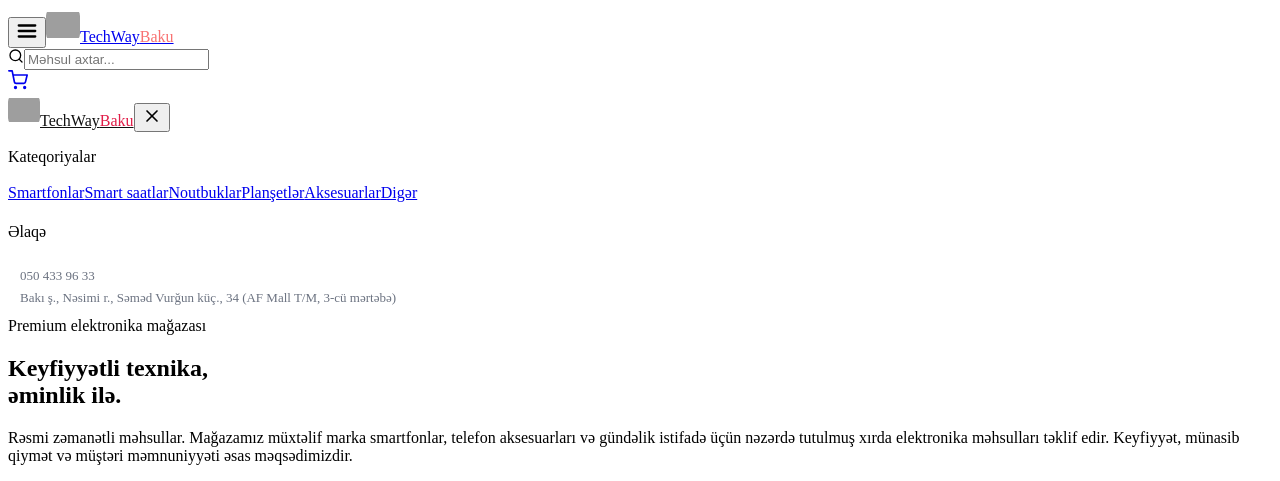
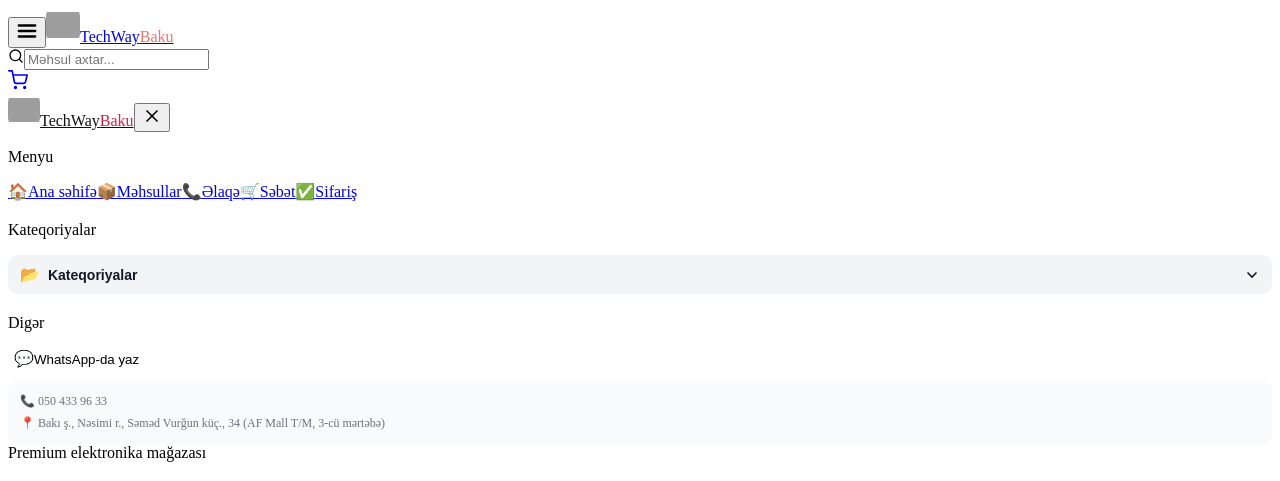
Before and after one commit to vafadar7/TechWayBAku4, a React (Create React App) app: page / in a window 1280 px wide. Both pictures are taken after a click on the button 27 px from the left and 32 px from the top of the page. Shown: the top 481 px of the page. Built offline with nearby package versions, Linux system fonts and the light colour scheme; grey boxes are pictures that could not be loaded; the HTML template or start-up script is replaced by a standard one.

Commit message:
Refactor Header component with navigation updates

```diff
--- a/src/components.js/Header.jsx
+++ b/src/components.js/Header.jsx
@@ -1,23 +1,44 @@
+
 import { useState } from "react";
-import { Link, useNavigate } from "react-router-dom";
+import { Link, NavLink, useNavigate } from "react-router-dom";
 import siteData from "../data.js/siteData";
+import {
+  generateWhatsAppUrl,
+  hasValidWhatsAppNumber,
+} from "../utils/whatsapp";
 
 const LOGO_URL =
   "https://encrypted-tbn0.gstatic.com/images?q=tbn:ANd9GcRv48Ml6ofYQmcqUE2cdyzq21hLiw23ZqChJw&s";
 
-const CATALOG_ITEMS = [
-  { label: "Smartfonlar" },
-  { label: "Smart saatlar" },
-  { label: "Noutbuklar" },
-  { label: "Planşetlər" },
-  { label: "Aksesuarlar" },
-  { label: "Digər" },
+/* ── Əsas naviqasiya linkləri ── */
+const NAV_LINKS = [
+  { to: "/", label: "Ana səhifə", end: true, icon: "🏠" },
+  { to: "/products", label: "Məhsullar", icon: "📦" },
+  { to: "/contact", label: "Əlaqə", icon: "📞" },
+  { to: "/cart", label: "Səbət", icon: "🛒" },
+  { to: "/checkout", label: "Sifariş", icon: "✅" },
+];
+
+/* ── Kateqoriyalar ── */
+const CATEGORIES = [
+  { label: "Smartfonlar", icon: "📱" },
+  { label: "Smart saatlar", icon: "⌚" },
+  { label: "Noutbuklar", icon: "💻" },
+  { label: "Planşetlər", icon: "📟" },
+  { label: "Aksesuarlar", icon: "🎧" },
+  { label: "Digər", icon: "📦" },
 ];
 
 export default function Header({ cartCount = 0, products = [] }) {
   const [drawerOpen, setDrawerOpen] = useState(false);
+  const [catsOpen, setCatsOpen] = useState(false);
   const [query, setQuery] = useState("");
   const navigate = useNavigate();
+
+  const closeDrawer = () => {
+    setDrawerOpen(false);
+    setCatsOpen(false);
+  };
 
   const handleSearch = (e) => {
     e.preventDefault();
@@ -28,16 +49,31 @@ export default function Header({ cartCount = 0, products = [] }) {
     }
   };
 
+  const handleWhatsApp = () => {
+    if (!hasValidWhatsAppNumber()) {
+      alert("WhatsApp nömrəsi düzgün qurulmayıb.");
+      return;
+    }
+    const url = generateWhatsAppUrl(`Salam, ${siteData.businessName}!`);
+    window.location.href = url;
+    closeDrawer();
+  };
+
+  const activeCls = ({ isActive }) =>
+    `catalog-link${isActive ? " active" : ""}`;
+
   return (
     <>
-      {/* ── Qara header bar ── */}
+      {/* ══════════════ QARA HEADER BAR ══════════════ */}
       <header className="header">
         <div className="container header-inner">
-          {/* Sol — 3 xətli icon (sözsüz) */}
+
+          {/* Sol — 3 xətli icon */}
           <button
             className="catalog-btn"
             onClick={() => setDrawerOpen(true)}
             aria-label="Menyunu aç"
+            aria-expanded={drawerOpen}
           >
             <svg
               width="22"
@@ -118,15 +154,22 @@ export default function Header({ cartCount = 0, products = [] }) {
         </div>
       </header>
 
-      {/* ── Catalog Drawer ── */}
+      {/* ══════════════ DRAWER ══════════════ */}
       {drawerOpen && (
-        <div className="catalog-backdrop" onClick={() => setDrawerOpen(false)}>
+        <>
+          {/* Overlay */}
+          <div
+            className="catalog-backdrop"
+            onClick={closeDrawer}
+            aria-hidden="true"
+          />
+
+          {/* Drawer panel */}
           <nav
             className="catalog-drawer"
-            onClick={(e) => e.stopPropagation()}
             role="dialog"
             aria-modal="true"
-            aria-label="Kataloq menyusu"
+            aria-label="Əsas menyu"
           >
             {/* Drawer başlıq */}
             <div className="catalog-drawer-head">
@@ -134,7 +177,7 @@ export default function Header({ cartCount = 0, products = [] }) {
                 to="/"
                 className="header-brand"
                 style={{ color: "#111" }}
-                onClick={() => setDrawerOpen(false)}
+                onClick={closeDrawer}
               >
                 <img
                   src={LOGO_URL}
@@ -146,14 +189,16 @@ export default function Header({ cartCount = 0, products = [] }) {
                     borderRadius: 8,
                   }}
                 />
-                <span>
-                  TechWay<span style={{ color: "#e11d48" }}>Baku</span>
+                <span style={{ color: "#111" }}>
+                  TechWay
+                  <span style={{ color: "#e11d48" }}>Baku</span>
                 </span>
               </Link>
+
               <button
                 className="drawer-close"
-                onClick={() => setDrawerOpen(false)}
-                aria-label="Bağla"
+                onClick={closeDrawer}
+                aria-label="Menyunu bağla"
               >
                 <svg
                   width="20"
@@ -172,36 +217,138 @@ export default function Header({ cartCount = 0, products = [] }) {
 
             {/* Drawer body */}
             <div className="catalog-drawer-body">
-              <p className="catalog-section-title">Kateqoriyalar</p>
-              {CATALOG_ITEMS.map((item) => (
-                <Link
-                  key={item.label}
-                  to={`/products?category=${encodeURIComponent(item.label)}`}
-                  className="catalog-link"
-                  onClick={() => setDrawerOpen(false)}
+
+              {/* ── Əsas naviqasiya ── */}
+              <p className="catalog-section-title">Menyu</p>
+
+              {NAV_LINKS.map((item) => (
+                <NavLink
+                  key={item.to}
+                  to={item.to}
+                  end={item.end}
+                  className={activeCls}
+                  onClick={closeDrawer}
                 >
-                  <span style={{ fontSize: 18 }}>{item.icon}</span>
+                  <span style={{ fontSize: 16 }}>{item.icon}</span>
                   {item.label}
-                </Link>
+                </NavLink>
               ))}
 
+              {/* ── Kateqoriyalar (accordion) ── */}
               <p className="catalog-section-title" style={{ marginTop: 20 }}>
-                Əlaqə
+                Kateqoriyalar
               </p>
+
+              {/* Accordion toggle */}
+              <button
+                type="button"
+                onClick={() => setCatsOpen((v) => !v)}
+                style={{
+                  display: "flex",
+                  alignItems: "center",
+                  justifyContent: "space-between",
+                  width: "100%",
+                  padding: "10px 12px",
+                  border: 0,
+                  borderRadius: 10,
+                  background: catsOpen ? "#fee2e2" : "#f3f4f6",
+                  color: catsOpen ? "#e11d48" : "#111827",
+                  fontSize: 14,
+                  fontWeight: 700,
+                  cursor: "pointer",
+                  transition: "background .15s",
+                  marginBottom: 4,
+                }}
+                aria-expanded={catsOpen}
+              >
+                <span style={{ display: "flex", alignItems: "center", gap: 8 }}>
+                  <span style={{ fontSize: 16 }}>📂</span>
+                  Kateqoriyalar
+                </span>
+                {/* Chevron */}
+                <svg
+                  width="16"
+                  height="16"
+                  viewBox="0 0 24 24"
+                  fill="none"
+                  stroke="currentColor"
+                  strokeWidth="2.5"
+                  strokeLinecap="round"
+                  style={{
+                    transform: catsOpen ? "rotate(180deg)" : "rotate(0deg)",
+                    transition: "transform .2s",
+                  }}
+                >
+                  <polyline points="6 9 12 15 18 9" />
+                </svg>
+              </button>
+
+              {/* Kateqoriya siyahısı */}
+              {catsOpen && (
+                <div
+                  style={{
+                    paddingLeft: 8,
+                    display: "flex",
+                    flexDirection: "column",
+                    gap: 2,
+                    animation: "dropDown .15s ease",
+                  }}
+                >
+                  {CATEGORIES.map((cat) => (
+                    <Link
+                      key={cat.label}
+                      to={`/products?category=${encodeURIComponent(cat.label)}`}
+                      className="catalog-link"
+                      style={{ fontSize: 13 }}
+                      onClick={closeDrawer}
+                    >
+                      <span style={{ fontSize: 15 }}>{cat.icon}</span>
+                      {cat.label}
+                    </Link>
+                  ))}
+                </div>
+              )}
+
+              {/* ── Əlaqə və Kömək ── */}
+              <p className="catalog-section-title" style={{ marginTop: 20 }}>
+                Digər
+              </p>
+
+              {/* WhatsApp-da yaz */}
+              <button
+                type="button"
+                className="catalog-link"
+                style={{
+                  width: "100%",
+                  border: 0,
+                  background: "transparent",
+                  cursor: "pointer",
+                  textAlign: "left",
+                }}
+                onClick={handleWhatsApp}
+              >
+                <span style={{ fontSize: 16 }}>💬</span>
+                WhatsApp-da yaz
+              </button>
+
+              {/* Əlaqə məlumatları */}
               <div
                 style={{
-                  padding: "8px 12px",
-                  fontSize: 13,
+                  marginTop: 12,
+                  padding: "10px 12px",
+                  background: "#f9fafb",
+                  borderRadius: 10,
+                  fontSize: 12,
                   color: "#6b7280",
-                  lineHeight: 1.7,
+                  lineHeight: 1.8,
                 }}
               >
-                <div>{siteData.phone}</div>
-                <div>{siteData.address}</div>
+                <div>📞 {siteData.phone}</div>
+                <div>📍 {siteData.address}</div>
               </div>
             </div>
           </nav>
-        </div>
+        </>
       )}
     </>
   );
```
